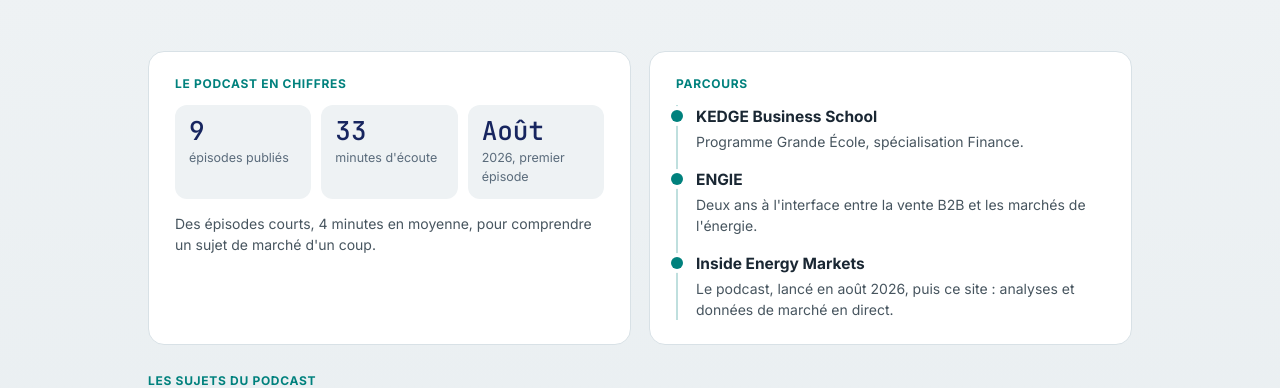
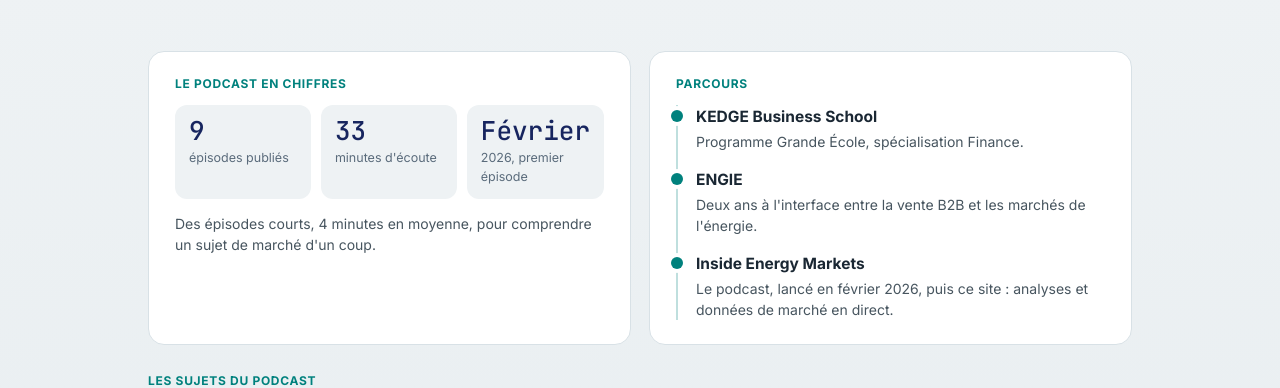
Before and after one commit to InsideEnergyMarkets/Inside-Energy-Markets, a Jekyll site: the page built from about/index.html, in a window 1280 px wide and 900 px high, scrolled down 564 px. Shown: the part 147-535 px from the top of the window. Built offline with Jekyll 4.4.1, drawn with Linux system fonts in a browser that asks for light colours; part of the change alters nothing that is shown.

Commit message:
À propos : podcast lancé en février 2026
Réglage podcast_start dans _config.yml, prioritaire sur la date du premier épisode
du flux Spotify (qui commence en août 2026).

Co-Authored-By: Claude Opus 5.5 <noreply@anthropic.com>

```diff
--- a/_config.yml
+++ b/_config.yml
@@ -67,3 +67,6 @@ plugins:
 logo: /assets/img/hero.png
 twitter:
   card: summary_large_image
+
+# Mois de lancement du podcast (page À propos), prioritaire sur la date du premier épisode du flux
+podcast_start: "2026-02-01"
--- a/_includes/pages/about.html
+++ b/_includes/pages/about.html
@@ -35,6 +35,8 @@
 {% for pair in pod_eps %}{% assign ab_n = ab_n | plus: 1 %}{% assign ab_secs = ab_secs | plus: pair[1].duration %}{% if pair[1].date < ab_first %}{% assign ab_first = pair[1].date %}{% endif %}{% endfor %}
 {% assign ab_min = ab_secs | divided_by: 60 %}
 {% if ab_n > 0 %}{% assign ab_avg = ab_secs | divided_by: ab_n | divided_by: 60.0 | round %}{% endif %}
+{% comment %}Date de lancement réelle du podcast (_config.yml), antérieure aux dates du flux Spotify{% endcomment %}
+{% if site.podcast_start %}{% assign ab_first = site.podcast_start %}{% endif %}
 {% assign ab_m = ab_first | slice: 5, 2 | plus: 0 | minus: 1 %}
 {% assign ab_month_lc = t.months[ab_m] %}{% assign ab_month = ab_month_lc | capitalize %}
 {% assign ab_year = ab_first | slice: 0, 4 %}
```
